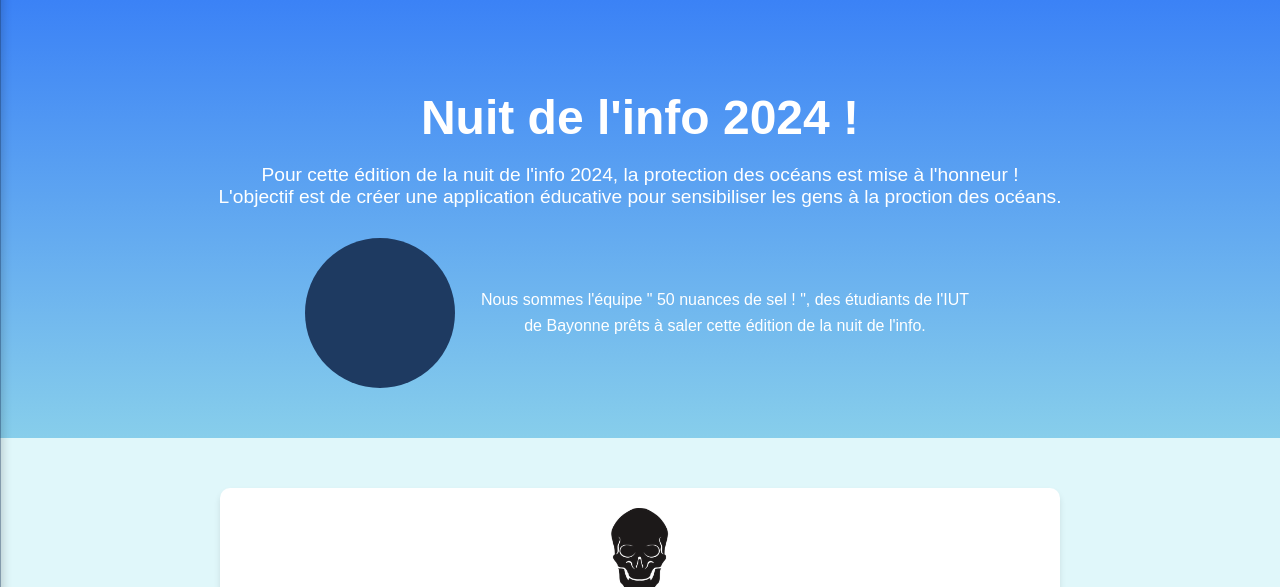
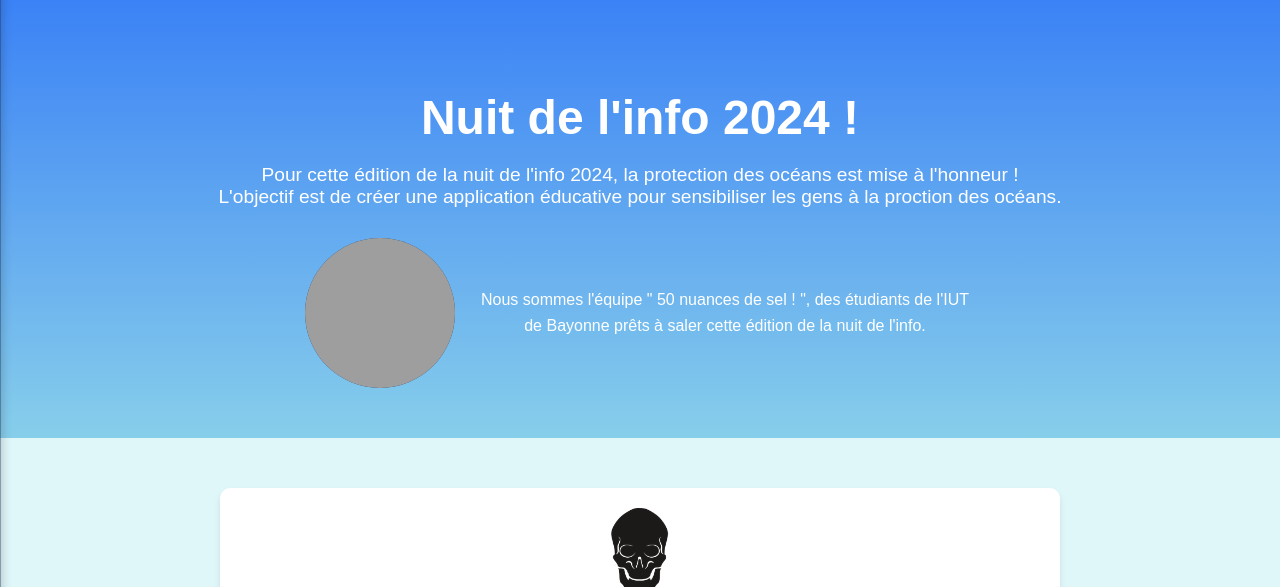
Before and after one commit to Nicolas-Conguisti/50-nuances-de-sel---NDI-2024, a PHP site: page / in a window 1280 px wide. Shown: the part 64-651 px from the top of the page. Run offline with PHP 8.4, Linux system fonts and the light colour scheme; grey boxes are pictures that could not be loaded.

Commit message:
Add files via upload
Amélioration de la page d'accueil

```diff
--- a/index.php
+++ b/index.php
@@ -25,7 +25,7 @@
             </p>
             <article id="equipe">
                 <div id="imageEquipe">
-
+                    <img src="ressources/img/photo_group.png" alt="Photo de l'équipe" id="photoImageEquipe">
                 </div>
                 <p id="descriEquipe">
                     Nous sommes l'équipe " 50 nuances de sel ! ", des étudiants de l'IUT de Bayonne
--- a/ressources/styles/style.css
+++ b/ressources/styles/style.css
@@ -117,9 +117,16 @@ body {
 #imageEquipe {
     width: 150px;
     height: 150px;
-    background-color: #1e3a61; /* Bleu profond */
+    background-color: #1e3a61;
     border-radius: 50%;
     margin-right: 20px;
+    overflow: hidden;
+}
+
+#photoImageEquipe {
+    width: 100%;
+    object-fit: cover;
+    height: 100%;
 }
 
 #descriEquipe {
```
Also changed, not shown: README.md, ressources/components/header.php (line endings or trailing spaces), ressources/scripts/script.js (line endings or trailing spaces), 1 other file.
